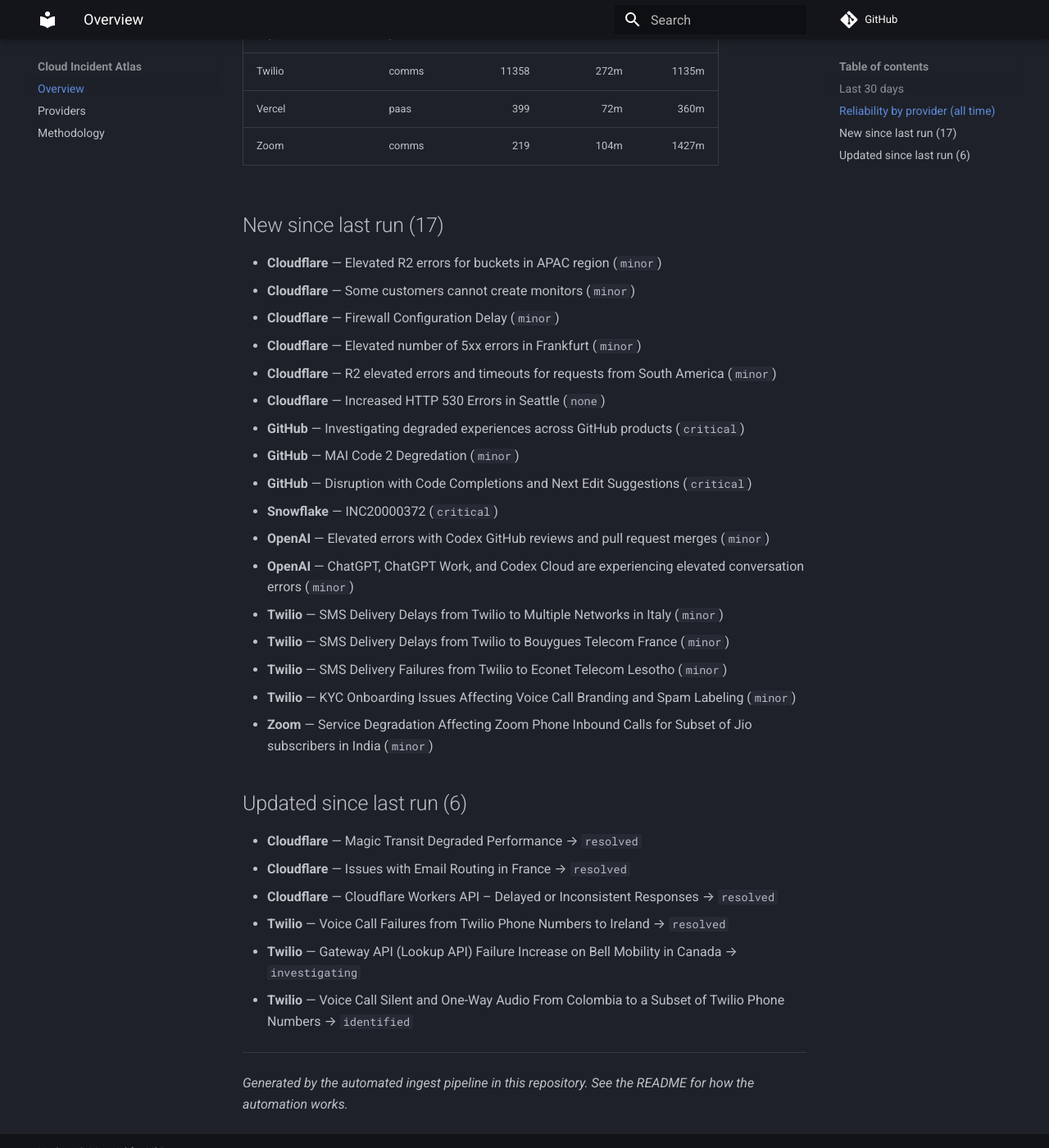
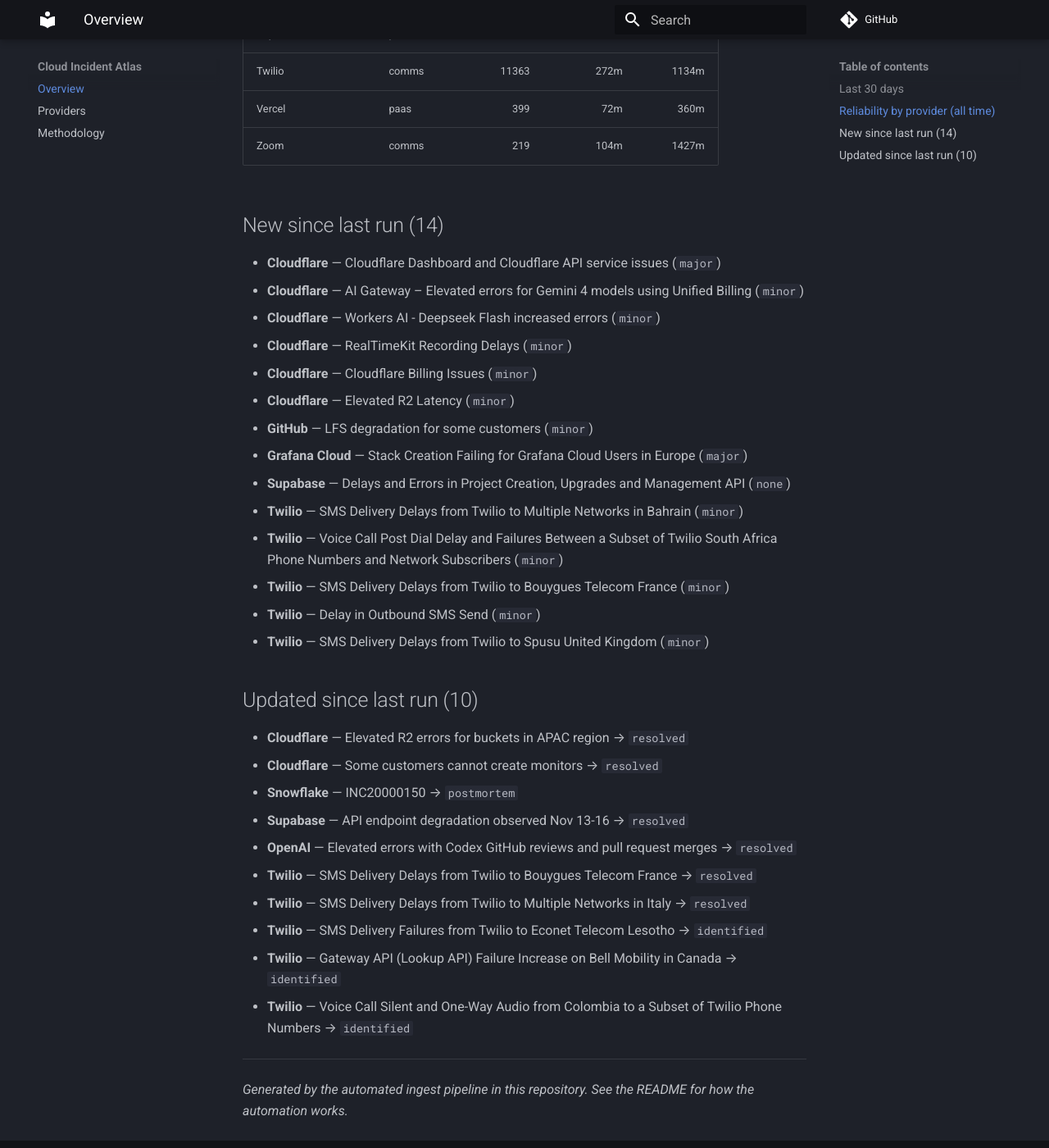
Before and after one commit to ayushgupta07xx/cloud-incident-atlas, an MkDocs documentation site: the page built from docs/index.md, in a window 1280 px wide and 1400 px high, scrolled down 1428 px. Shown: the whole window at 82% size. Built offline with MkDocs 1.6.1 and Material for MkDocs 9.7.7, drawn with Linux system fonts in a browser that asks for light colours; comment, search, counter and statistics services are not loaded; some of the changed text lies outside the part shown.

Commit message:
docs: refresh digest and charts
Regenerated from the corpus by the ingest pipeline.

Run: https://github.com/ayushgupta07xx/cloud-incident-atlas/actions/runs/45891971222

Co-authored-by: github-actions[bot] <41898282+github-actions[bot]@users.noreply.github.com>

```diff
--- a/docs/index.md
+++ b/docs/index.md
@@ -15,56 +15,57 @@ Cross-vendor incident data for 25 providers. Corpus: **24,194 incidents**. Updat
 | Amazon Web Services | cloud | 97 | — | — |
 | Microsoft Azure | cloud | 1 | — | — |
 | CircleCI | devtools | 328 | 69m | 480m |
-| Cloudflare | cdn | 6913 | 239m | 510m |
+| Cloudflare | cdn | 6919 | 239m | 510m |
 | Confluent Cloud | data | 269 | 195m | 1585m |
 | Datadog | observability | 128 | 72m | 224m |
 | DigitalOcean | cloud | 513 | 145m | 575m |
 | Discord | comms | 228 | 56m | 295m |
 | Elastic Cloud | observability | 265 | 192m | 1462m |
 | Google Cloud Platform | cloud | 8 | 504m | — |
-| GitHub | devtools | 681 | 67m | 277m |
-| Grafana Cloud | observability | 808 | 92m | 1135m |
+| GitHub | devtools | 682 | 67m | 277m |
+| Grafana Cloud | observability | 809 | 93m | 1134m |
 | HashiCorp Cloud | devtools | 51 | 162m | 1647m |
 | MongoDB Atlas | data | 279 | 120m | 1403m |
 | Netlify | paas | 236 | 41m | 236m |
 | New Relic | observability | 112 | 63m | 306m |
 | npm | devtools | 69 | 107m | 340m |
-| OpenAI | ai | 149 | 113m | 745m |
+| OpenAI | ai | 149 | 114m | 773m |
 | Sentry | observability | 356 | 83m | 353m |
 | Snowflake | data | 218 | 121m | 598m |
-| Supabase | paas | 470 | 148m | 1239m |
-| Twilio | comms | 11358 | 272m | 1135m |
+| Supabase | paas | 471 | 148m | 1280m |
+| Twilio | comms | 11363 | 272m | 1134m |
 | Vercel | paas | 399 | 72m | 360m |
 | Zoom | comms | 219 | 104m | 1427m |
 
-## New since last run (17)
+## New since last run (14)
 
-- **Cloudflare** — Elevated R2 errors for buckets in APAC region (`minor`)
-- **Cloudflare** — Some customers cannot create monitors (`minor`)
-- **Cloudflare** — Firewall Configuration Delay (`minor`)
-- **Cloudflare** — Elevated number of 5xx errors in Frankfurt (`minor`)
-- **Cloudflare** — R2 elevated errors and timeouts for requests from South America (`minor`)
-- **Cloudflare** — Increased HTTP 530 Errors in Seattle (`none`)
-- **GitHub** — Investigating degraded experiences across GitHub products (`critical`)
-- **GitHub** — MAI Code 2 Degredation (`minor`)
-- **GitHub** — Disruption with Code Completions and Next Edit Suggestions (`critical`)
-- **Snowflake** — INC20000372 (`critical`)
-- **OpenAI** — Elevated errors with Codex GitHub reviews and pull request merges (`minor`)
-- **OpenAI** — ChatGPT, ChatGPT Work, and Codex Cloud are experiencing elevated conversation errors (`minor`)
-- **Twilio** — SMS Delivery Delays from Twilio to Multiple Networks in Italy (`minor`)
+- **Cloudflare** — Cloudflare Dashboard and Cloudflare API service issues (`major`)
+- **Cloudflare** — AI Gateway – Elevated errors for Gemini 4 models using Unified Billing (`minor`)
+- **Cloudflare** — Workers AI - Deepseek Flash increased errors (`minor`)
+- **Cloudflare** — RealTimeKit Recording Delays (`minor`)
+- **Cloudflare** — Cloudflare Billing Issues (`minor`)
+- **Cloudflare** — Elevated R2 Latency (`minor`)
+- **GitHub** — LFS degradation for some customers (`minor`)
+- **Grafana Cloud** — Stack Creation Failing for Grafana Cloud Users in Europe (`major`)
+- **Supabase** — Delays and Errors in Project Creation, Upgrades and Management API (`none`)
+- **Twilio** — SMS Delivery Delays from Twilio to Multiple Networks in Bahrain (`minor`)
+- **Twilio** — Voice Call Post Dial Delay and Failures Between a Subset of Twilio South Africa Phone Numbers and Network Subscribers (`minor`)
 - **Twilio** — SMS Delivery Delays from Twilio to Bouygues Telecom France (`minor`)
-- **Twilio** — SMS Delivery Failures from Twilio to Econet Telecom Lesotho (`minor`)
-- **Twilio** — KYC Onboarding Issues Affecting Voice Call Branding and Spam Labeling (`minor`)
-- **Zoom** — Service Degradation Affecting Zoom Phone Inbound Calls for Subset of Jio subscribers in India (`minor`)
+- **Twilio** — Delay in Outbound SMS Send (`minor`)
+- **Twilio** — SMS Delivery Delays from Twilio to Spusu United Kingdom (`minor`)
 
-## Updated since last run (6)
+## Updated since last run (10)
 
-- **Cloudflare** — Magic Transit Degraded Performance → `resolved`
-- **Cloudflare** — Issues with Email Routing in France → `resolved`
-- **Cloudflare** — Cloudflare Workers API – Delayed or Inconsistent Responses → `resolved`
-- **Twilio** — Voice Call Failures from Twilio Phone Numbers to Ireland → `resolved`
-- **Twilio** — Gateway API (Lookup API) Failure Increase on Bell Mobility in Canada → `investigating`
-- **Twilio** — Voice Call Silent and One-Way Audio From Colombia to a Subset of Twilio Phone Numbers → `identified`
+- **Cloudflare** — Elevated R2 errors for buckets in APAC region → `resolved`
+- **Cloudflare** — Some customers cannot create monitors → `resolved`
+- **Snowflake** — INC20000150 → `postmortem`
+- **Supabase** — API endpoint degradation observed Nov 13-16 → `resolved`
+- **OpenAI** — Elevated errors with Codex GitHub reviews and pull request merges → `resolved`
+- **Twilio** — SMS Delivery Delays from Twilio to Bouygues Telecom France → `resolved`
+- **Twilio** — SMS Delivery Delays from Twilio to Multiple Networks in Italy → `resolved`
+- **Twilio** — SMS Delivery Failures from Twilio to Econet Telecom Lesotho → `identified`
+- **Twilio** — Gateway API (Lookup API) Failure Increase on Bell Mobility in Canada → `identified`
+- **Twilio** — Voice Call Silent and One-Way Audio from Colombia to a Subset of Twilio Phone Numbers → `identified`
 
 ---
 
```
Also changed, not shown: other parts of docs/index.md (+3 -3 lines), README.md (+8 -9 lines), docs/providers.md (+11 -11 lines), docs/img/mttr.svg, docs/img/timeline.svg.
